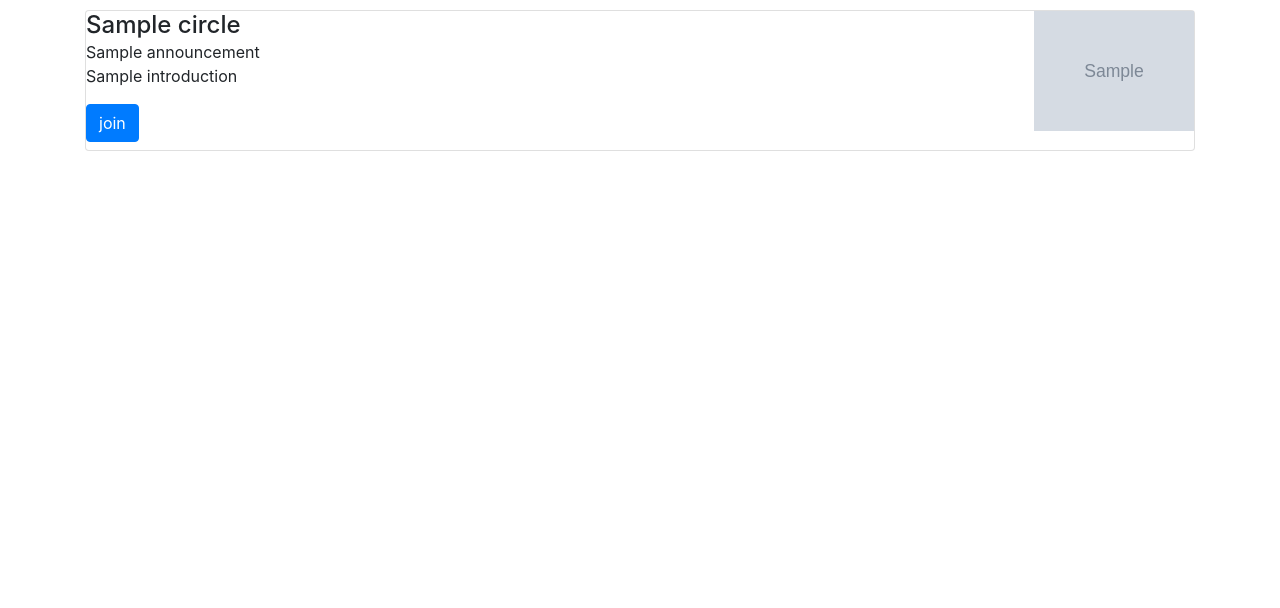
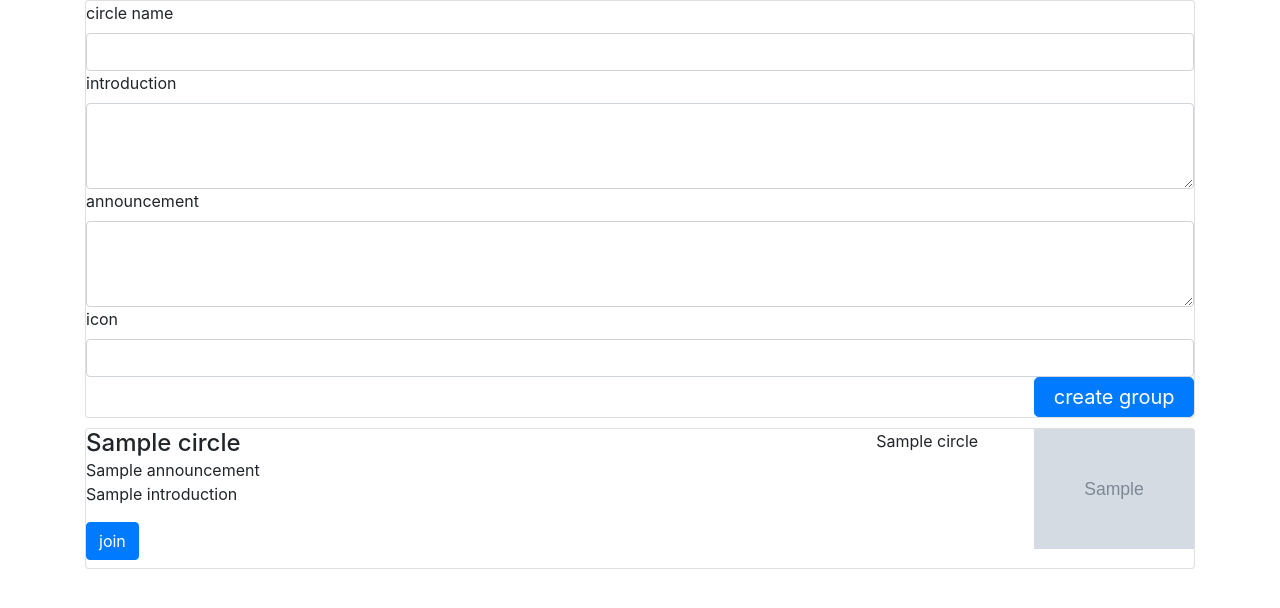
Before and after one commit to ReggieYang/UMomment, a Flask app: template templates/circle.html in a window 1280 px wide. Shown: the part 56-664 px from the top of the page. Run offline with Flask 2, Linux system fonts and the light colour scheme; the template is opened without the code that fills it: most values are stand-ins (such as "Sample title", 1, 10 or a date in 2020); grey boxes marked "Sample" are stand-in pictures; parts of the project's set-up code (start-up, migrations or seed data) failed here and were passed over; some libraries are stand-ins or nearby versions.

Commit message:
post trend, create circle available

```diff
--- a/application.py
+++ b/application.py
@@ -8,7 +8,8 @@ from flask_cors import CORS
 
 from logic import login, update_student_l, follow, unfollow, get_my_moment, like_moment_l, unlike_moment_l, \
     comment_moment_l, get_comment_momment_l, get_my_trend_l, get_trend_l, unlike_trend_l, like_trend_l, comment_trend_l, \
-    get_all_circle_l, join_circle_l, get_schools_l, create_student_l, create_moment_l
+    get_all_circle_l, join_circle_l, get_schools_l, create_student_l, create_moment_l, get_my_circle, create_trend_l, \
+    create_circle_l
 
 tmpl_dir = os.path.join(os.path.dirname(os.path.abspath(__file__)), 'templates')
 application = Flask(__name__, template_folder=tmpl_dir)
@@ -100,9 +101,15 @@ def get_student():
     return
 
 
-@application.route('/group/create/', methods=['POST'])
-def create_group():
-    return
+@application.route('/circle/create/', methods=['POST'])
+def create_circle():
+    args = ["introduction", "circle_name", "announcement", 'icon']
+    circle = args2dict(request, args)
+    circle['admin_id'] = session['user']['user_id']
+    circle['time'] = datetime.datetime.now()
+    circle['school_id'] = session['user']['school_id']
+    create_circle_l(circle)
+    return redirect('/circle/')
 
 
 @application.route('/circle/', methods=['GET'])
@@ -130,13 +137,19 @@ def leave_group():
 def my_trend():
     user_id = session['user']['user_id']
     trends = get_my_trend_l(user_id)
-    context = dict(trends=trends)
+    my_circles = get_my_circle(user_id)
+    context = dict(trends=trends, circles=my_circles)
     return render_template('trend.html', **context)
 
 
 @application.route('/trend/create/', methods=['POST'])
 def post_trend():
-    return
+    args = ["content", "circle_id", "image"]
+    trend = args2dict(request, args)
+    trend['author_id'] = session['user']['user_id']
+    trend['time'] = datetime.datetime.now()
+    create_trend_l(trend)
+    return redirect('/trend/')
 
 
 @application.route('/trend/like/', methods=['POST'])
@@ -223,18 +236,5 @@ def get_moment():
     return
 
 
-# @application.route('/search/<keyword>')
-# def show_post(keyword):
-#     es = es_conn()
-#     resp = flask.Response(parse_res(es, keyword))
-#     resp.headers['Content-Type'] = 'application/json'
-#     return resp
-
-
 if __name__ == '__main__':
-    # application.secret_key = 'super secret key'
-    # application.config['SESSION_TYPE'] = 'filesystem'
-
-    # application.debug = True
-
     application.run(host='127.0.0.1', port=6565, debug=True)
--- a/templates/circle.html
+++ b/templates/circle.html
@@ -13,6 +13,28 @@
 <body>
 {% include 'navbar.html' %}
 <div class="container">
+    <div class="card">
+        <div class="card-block">
+            <form action='/circle/create/' method='post'>
+                <label>circle name</label>
+                <input type="text" name='circle_name' class="form-control" required>
+                <label>introduction</label>
+                <textarea class="form-control" name="introduction" rows="3" required></textarea>
+                <label>announcement</label>
+                <textarea class="form-control" name="announcement" rows="3"></textarea>
+                <label>icon</label>
+                <input type="url" name='icon' class="form-control">
+                <div class="row">
+                    <div class="col-10"></div>
+                    <div class="col-2">
+                        <button class="btn btn-lg btn-primary float-right btn-block w-100 p-1"
+                                type="submit">create group
+                        </button>
+                    </div>
+                </div>
+            </form>
+        </div>
+    </div>
     {% for d in circles:%}
     <div class="card momment-card">
         <div class="card-block">
@@ -21,6 +43,8 @@
                     <div class="row">
                         <div class="col-6">
                             <h4 class="card-text">{{d['circle_name']}}</h4></div>
+                        <div class="col-4"></div>
+                        <div class="col-2">{{d['admin_name']}}</div>
                     </div>
                     <div class="row">
                         <div class="col-6">
```
Also changed, not shown: logic.py (+17 -2 lines), templates/trend.html (+24 -0 lines), README.md.
